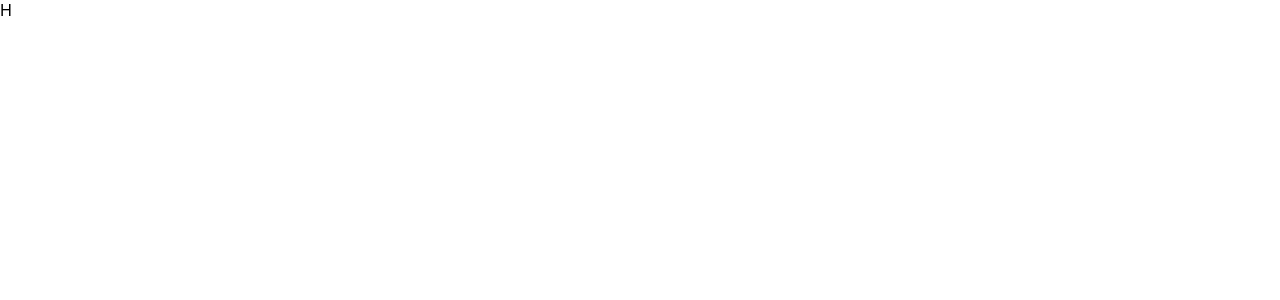
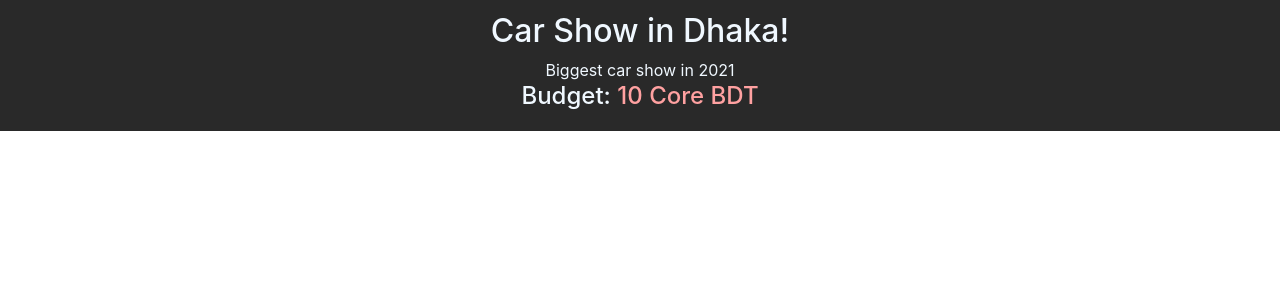
Before and after one commit to musaberulkhan/car-show-react, a React (Create React App) app: page / in a window 1280 px wide. Shown: the top 300 px of the page. Built offline with nearby package versions, Linux system fonts and the light colour scheme.

Commit message:
Car Show Header Added

```diff
--- a/public/cars.JSON
+++ b/public/cars.JSON
@@ -48,5 +48,15 @@
         "transmission": "5-Speed (Manual)",
         "top-speed":"160 Kmph",
         "price": 1425000
+    },
+    {
+        "id": 10006,
+        "model": "HONDA HRV",
+        "image" : "images/car.png",
+        "engine": "1497 cc",
+        "power": "120 hp @ 6600 rpm",
+        "transmission": "6-Speed (Auto/Manual)",
+        "top-speed":"116 Kmph",
+        "price": 5750000
     }
 ]
--- a/public/index.html
+++ b/public/index.html
@@ -24,6 +24,8 @@
       work correctly both with client-side routing and a non-root public URL.
       Learn how to configure a non-root public URL by running `npm run build`.
     -->
+    <!-- -----------  Bootstrap CDN  ---------- -->
+    <link href="https://cdn.jsdelivr.net/npm/bootstrap@5.1.1/dist/css/bootstrap.min.css" rel="stylesheet" integrity="sha384-F3w7mX95PdgyTmZZMECAngseQB83DfGTowi0iMjiWaeVhAn4FJkqJByhZMI3AhiU" crossorigin="anonymous">
     <title>React App</title>
   </head>
   <body>
--- a/src/components/CarShow/CarShow.css
+++ b/src/components/CarShow/CarShow.css
@@ -0,0 +1,10 @@
+.header{
+    text-align: center;
+    background-color: #292929;
+    color: aliceblue;
+    padding: 12px 0;
+}
+
+.header h4 span{
+    color: #ffa1a1;
+}
--- a/src/components/CarShow/CarShow.js
+++ b/src/components/CarShow/CarShow.js
@@ -1,10 +1,22 @@
-import React from 'react';
+import React, { useEffect, useState } from 'react';
 import './CarShow.css'
 
 const CarShow = () => {
+    const [cars, setCars] = useState([]);
+
+    useEffect(() => {
+        fetch('cars.JSON')
+        .then(res => res.json())
+        .then(data => setCars(data));
+    }, []);
+
     return (
         <div>
-            H
+            <div className="header">
+                <h2>Car Show in Dhaka!</h2>
+                <p className="my-0">Biggest car show in 2021</p>
+                <h4>Budget: <span>10 Core BDT</span></h4>
+            </div>
         </div>
     );
 };
```
Also changed, not shown: src/components/CarShow/Car/Car.js (+12 -0 lines).
